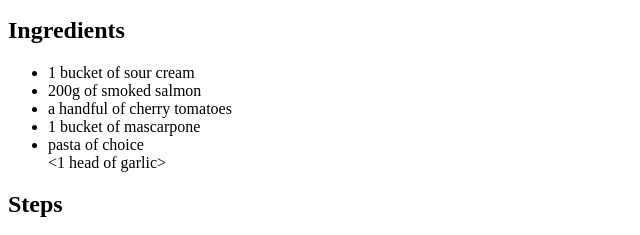
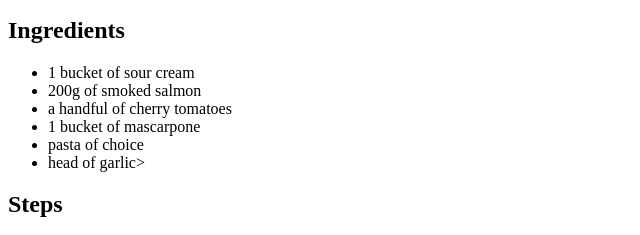
Before and after one commit to MomsCoffee/odin-recipes, a plain HTML site: page recipes/grube-kluski.html in a window 1280 px wide. Shown: the part 562-797 px from the top of the page, 0-640 px from the left. Drawn offline with Linux system fonts and the light colour scheme.

Commit message:
fix: missing list tag in grube-kluski steps

```diff
--- a/recipes/grube-kluski.html
+++ b/recipes/grube-kluski.html
@@ -19,7 +19,7 @@
         <li>a handful of cherry tomatoes</li>
         <li>1 bucket of mascarpone</li>
         <li>pasta of choice</li>
-        <1 head of garlic></1>
+        <li>head of garlic></li>
     </ul>
     <h2>Steps</h2>
     <ol>
```
